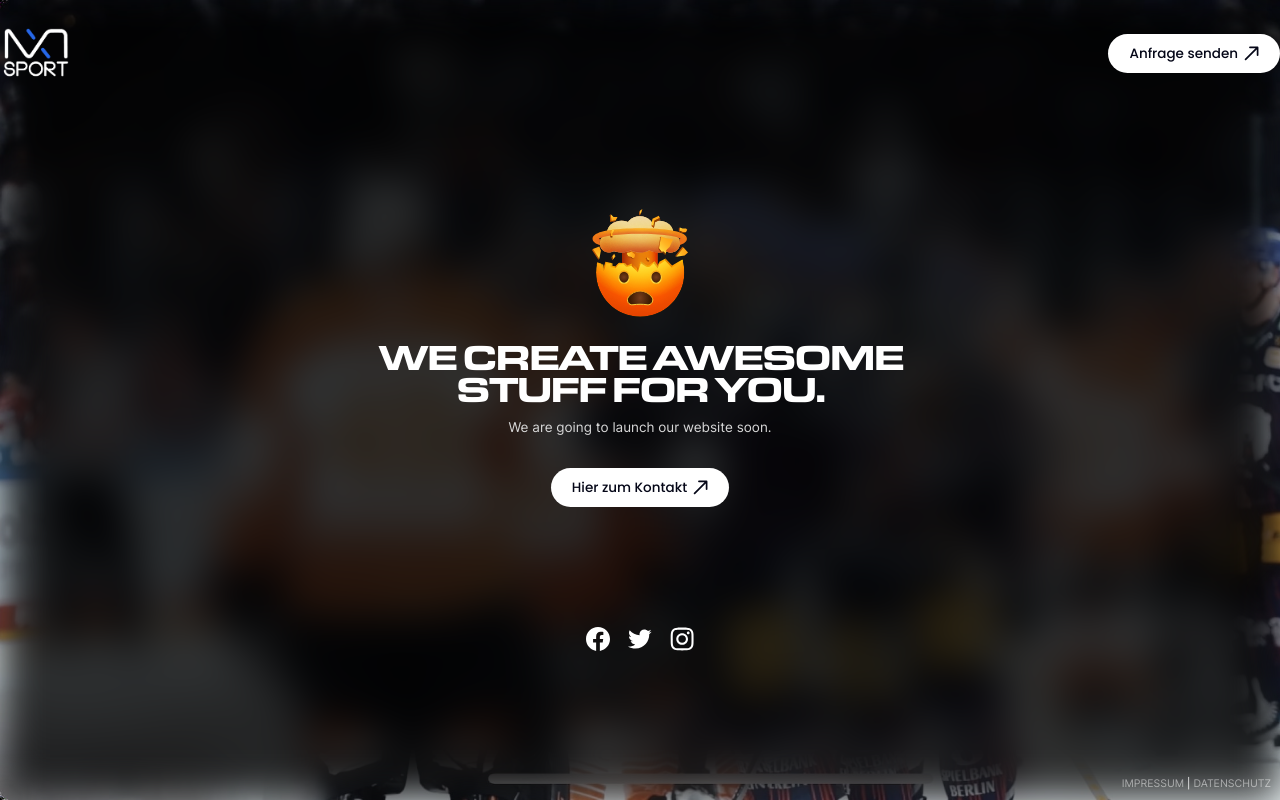
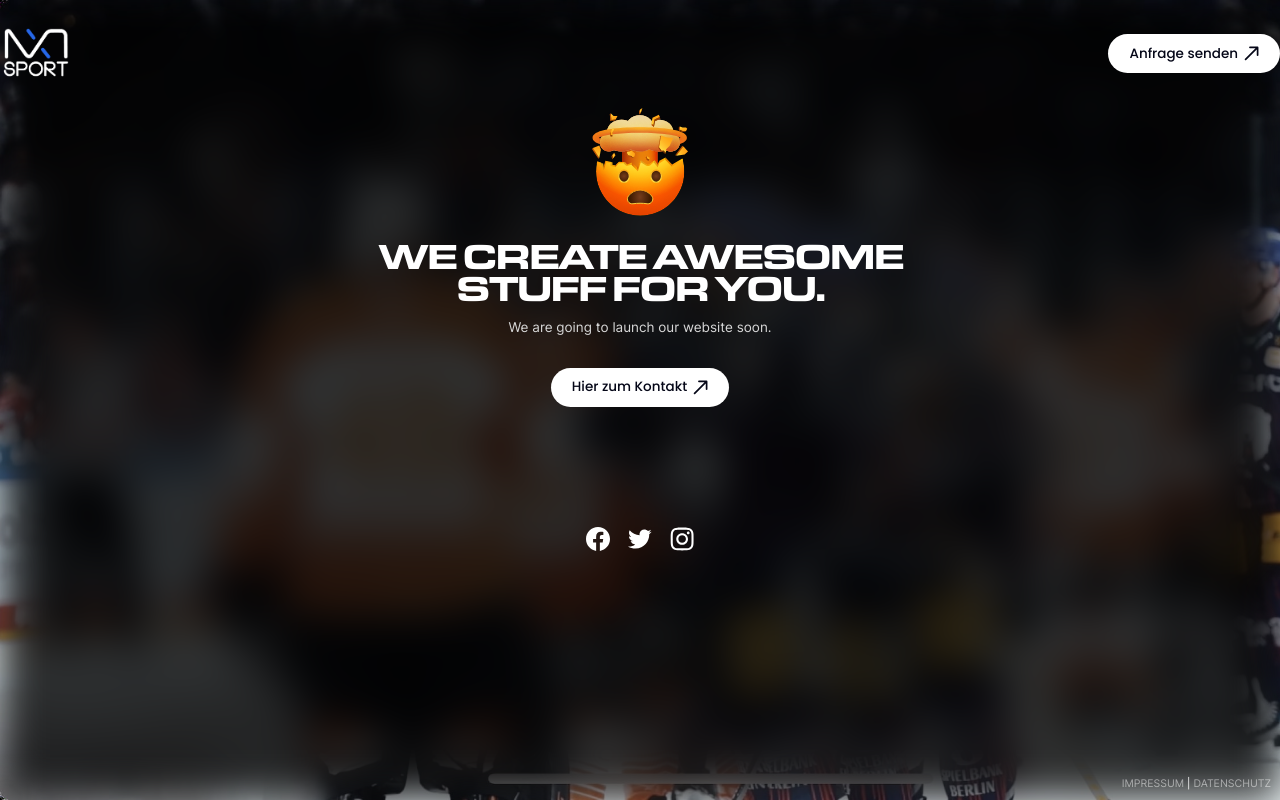
Before and after one commit to nxtyou/nxtsport, a Next.js app: page / in a window 1280 px wide. Built offline with nearby package versions, Linux system fonts and the light colour scheme.

Commit message:
Moved layout dimensions to parent

```diff
--- a/components/templates/ComingSoon/Hero.jsx
+++ b/components/templates/ComingSoon/Hero.jsx
@@ -4,8 +4,8 @@ import SocialLinks from 'components/shared/SocialLinks';
 
 function Hero() {
   return (
-    <section className="flex h-screen items-center justify-center overflow-hidden">
-      <div className="mt-14 max-w-4xl px-2 text-center sm:mt-20 sm:px-0">
+    <section className="flex justify-center">
+      <div className="mt-36 max-w-4xl px-2 text-center sm:px-0">
         <img
           src="/images/exploding-head-emoji.svg"
           width={132}
--- a/pages/contact.jsx
+++ b/pages/contact.jsx
@@ -11,9 +11,9 @@ function Contact() {
   return (
     <>
       <NavBar ctaText="Anfrage senden" ctaTarget="/" />
-      <main>
+      <main className="h-screen overflow-hidden">
         <BackgroundBlur />
-        <section className="h-screen overflow-hidden">
+        <section className="">
           <div className="mx-auto mt-36 max-w-4xl px-2 text-center sm:mt-48 sm:px-0">
             <h1 className="mt-8 cursor-default font-eurostar-black-extended text-4xl tracking-[-0.08em] sm:text-5xl sm:leading-[90.5%]">
               WIE KÖNNEN WIR DIR HELFEN?
--- a/pages/index.jsx
+++ b/pages/index.jsx
@@ -7,7 +7,7 @@ function Home() {
   return (
     <>
       <NavBar ctaText="Anfrage senden" ctaTarget="/contact" />
-      <main>
+      <main className="h-screen overflow-hidden">
         <BackgroundBlur />
         <Hero />
       </main>
```
